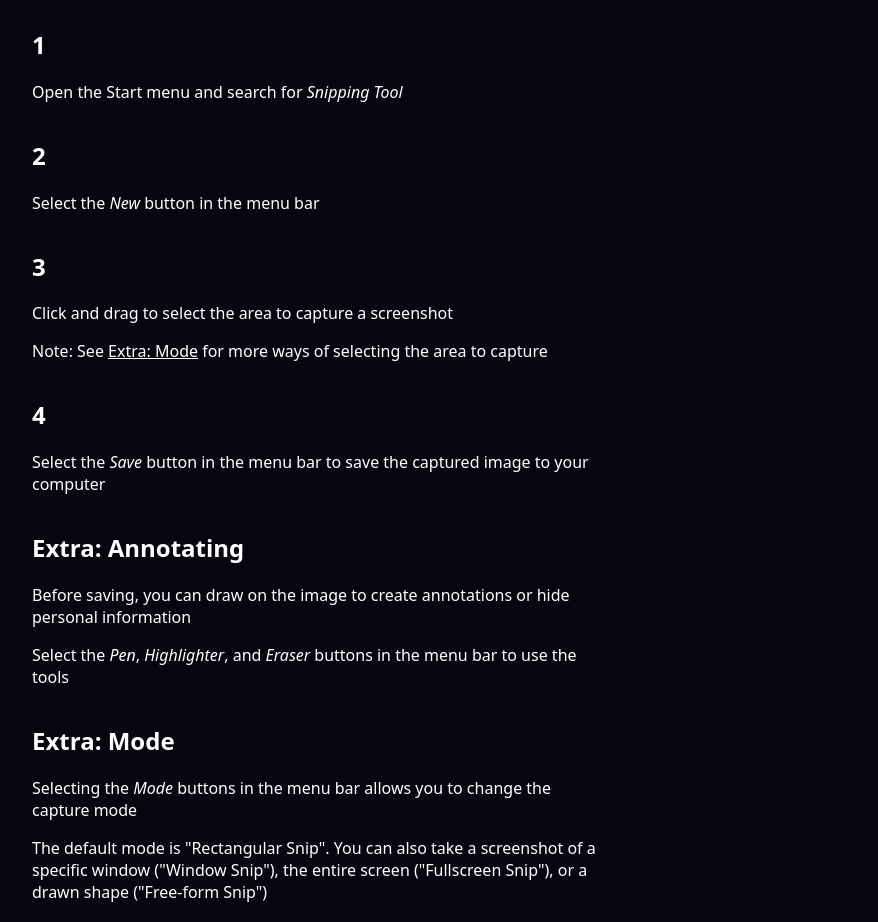
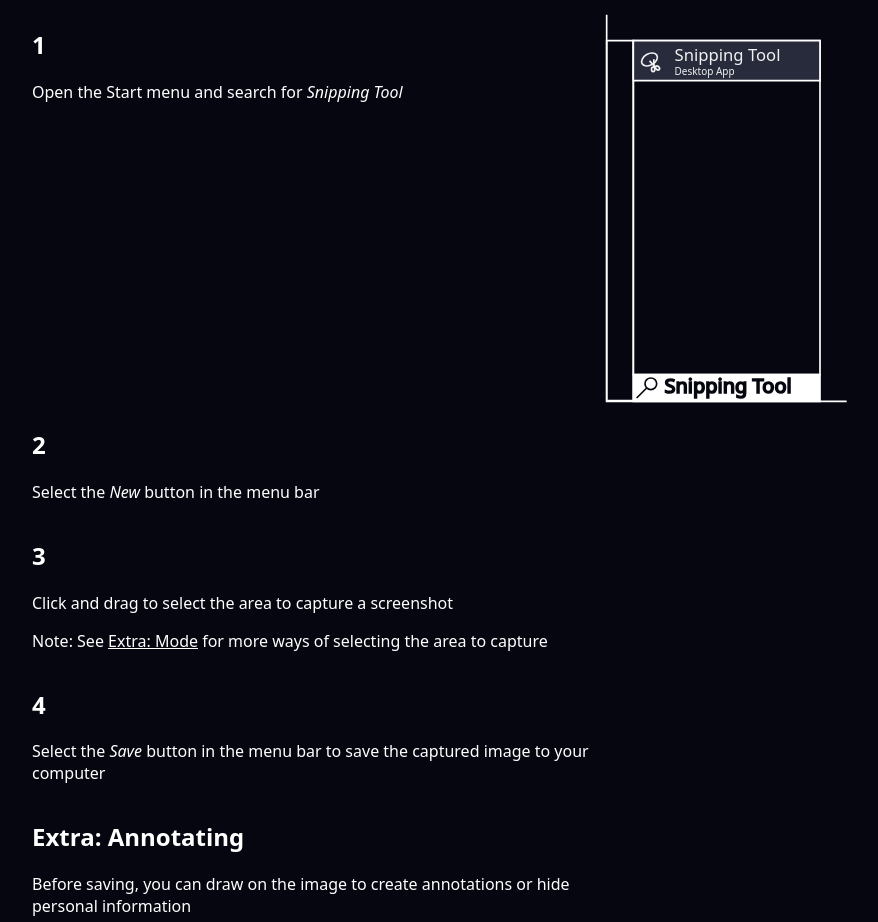
Before and after one commit to s-thom/howtoscreenshot, a website: page src/windows.html in a window 1280 px wide. Shown: the top 922 px of the page, without its empty margins (40-918 px from the left). Drawn offline with Linux system fonts and the light colour scheme.

Commit message:
Add an example diagram for a step

```diff
--- a/src/styles.css
+++ b/src/styles.css
@@ -39,6 +39,13 @@
   flex-direction: column;
 }
 
+.step-diagram {
+  max-height: 50vh;
+}
+
+.step-diagram svg {
+  height: 100%;
+}
 
 @media screen and (min-device-width: 768px) {
   .step {
--- a/src/windows.html
+++ b/src/windows.html
@@ -30,7 +30,60 @@
           <p>Open the Start menu and search for <em>Snipping Tool</em></p>
         </div>
         <div class="step-half step-diagram">
-          <!-- todo -->
+          <svg xmlns="http://www.w3.org/2000/svg" viewBox="0 0 152 240">
+            <style>
+              .st2 {
+                fill: none;
+                stroke: #fff;
+                stroke-miterlimit: 10
+              }
+
+              .st4 {
+                fill: #f1f2f2
+              }
+
+              .st13,
+              .st8 {
+                fill: none;
+                stroke: #f1f2f2;
+                stroke-miterlimit: 10
+              }
+
+              .st13 {
+                stroke: #050610
+              }
+            </style>
+            <g id="Search_Area_Boxes">
+              <path class="st2" d="M4 19.6h16v216H4z" />
+              <path class="st2" d="M20 19.6h112V220H20z" />
+              <path class="st2" d="M148 236H4V4" />
+            </g>
+            <g id="Layer_2">
+              <g id="Result_1_">
+                <path fill="#282b3b" stroke="#fff" stroke-miterlimit="10" d="M20 19.6h112v24H20z" />
+                <text transform="translate(44.695 40.308)" class="st4 st5" font-size="6">Desktop App</text>
+                <text transform="translate(44.695 31.58)" class="st4 st5" font-size="10">Snipping Tool</text>
+                <g id="Icon">
+                  <ellipse transform="rotate(-30 29.686 30.876)" class="st8" cx="29.7" cy="30.9" rx="5.1" ry="3.4" />
+                  <g id="Scissors">
+                    <path class="st8" d="M29.7 31.7l3.6 3.6" />
+                    <path class="st8" d="M32.3 30.7v5" />
+                    <ellipse transform="rotate(-45.001 34.49 35.974)" class="st8" cx="34.5" cy="36" rx="1" ry="1.4" />
+                    <ellipse class="st8" cx="31.9" cy="36.8" rx="1" ry="1.4" />
+                  </g>
+                </g>
+              </g>
+              <g id="Search_Input">
+                <path fill="#fff" stroke="#fff" stroke-miterlimit="10" d="M20 220h112v16H20z" />
+                <text transform="translate(38.726 231.244)" font-size="12" fill="#050610" stroke="#050610"
+                  stroke-miterlimit="10">Snipping Tool</text>
+                <g id="Magnify">
+                  <circle class="st13" cx="30.5" cy="225.5" r="3.5" />
+                  <path class="st13" d="M22 234l6-6" />
+                </g>
+              </g>
+            </g>
+          </svg>
         </div>
       </section>
       <section class="step" id="2">
```
